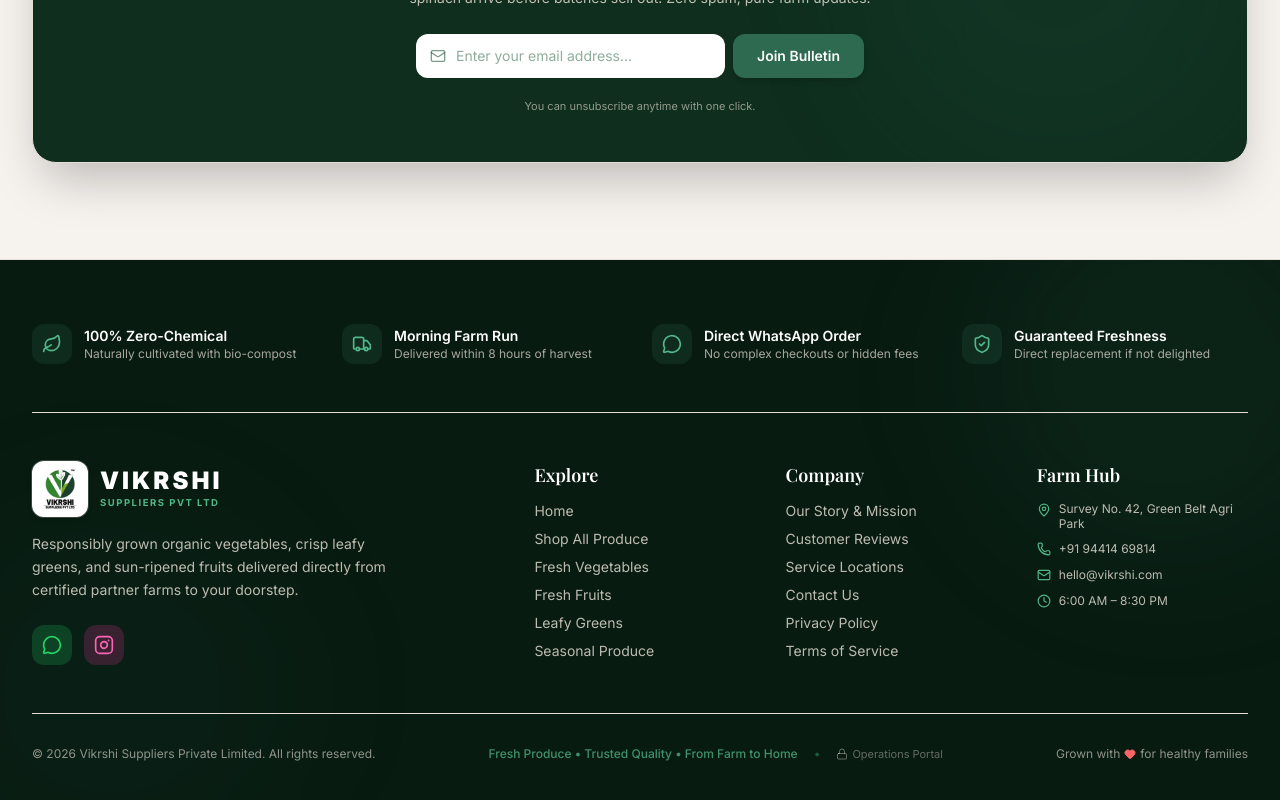
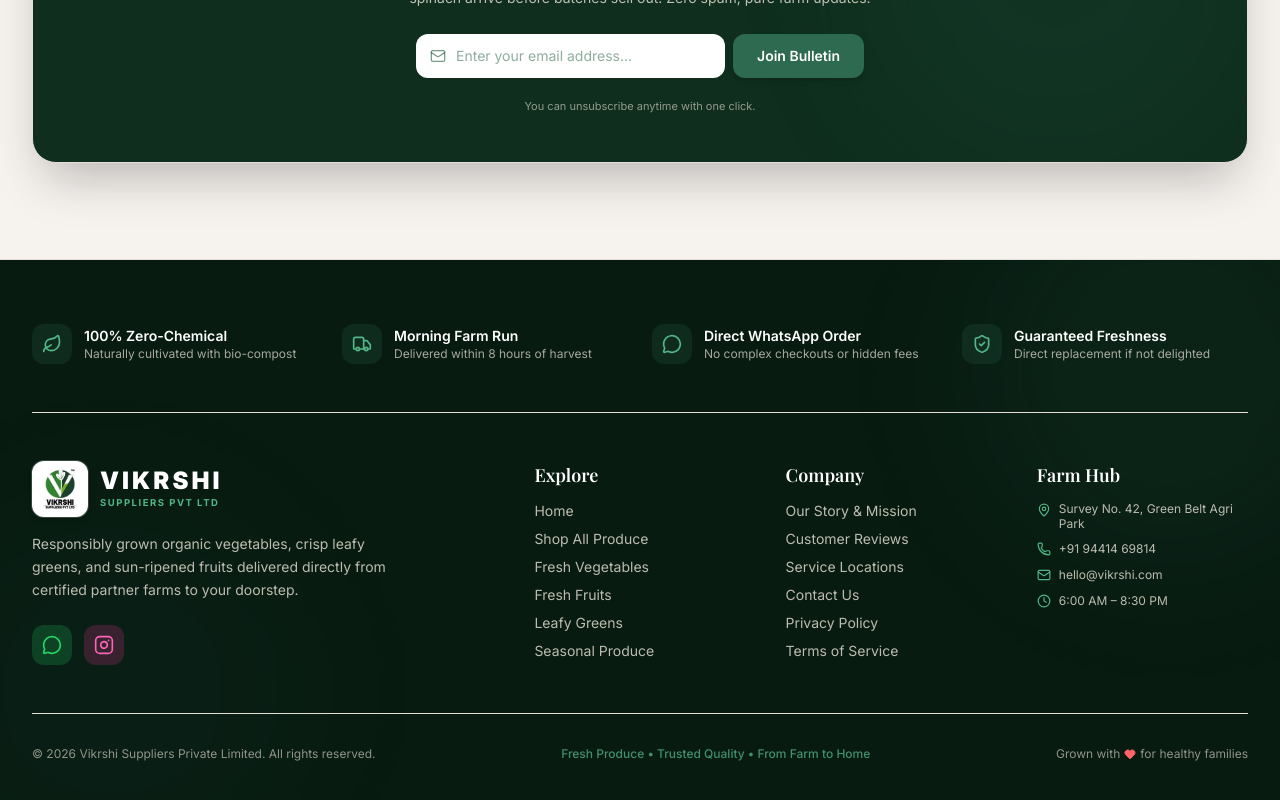
Before and after one commit to devasanipranadeep/vikrshi, a Next.js app in the folder frontend/: page / in a window 1280 px wide. Shown: the part 6776-7576 px from the top of the page. Built offline with nearby package versions, Linux system fonts and the light colour scheme; no server answers; the database is empty; a web font is replaced by a local one.

Commit message:
Remove Operations Portal link from footer

```diff
--- a/frontend/src/components/layout/Footer.tsx
+++ b/frontend/src/components/layout/Footer.tsx
@@ -17,7 +17,6 @@ import {
   ShieldCheck,
   Truck,
   Leaf,
-  Lock,
 } from 'lucide-react';
 import { InstagramIcon } from '@/components/ui/Icons';
 
@@ -256,14 +255,6 @@ export function Footer() {
             <span className="text-leaf-400 font-medium">
               Fresh Produce • Trusted Quality • From Farm to Home
             </span>
-            <span className="text-forest-700">•</span>
-            <Link
-              href="/admin"
-              className="text-cream-200/40 hover:text-leaf-300 transition-colors inline-flex items-center gap-1 text-[11px]"
-            >
-              <Lock className="w-3 h-3" />
-              <span>Operations Portal</span>
-            </Link>
           </div>
           <p className="flex items-center gap-1 text-center md:text-right">
             Grown with <Heart className="h-3 w-3 text-red-400 fill-red-400" /> for healthy families
```
